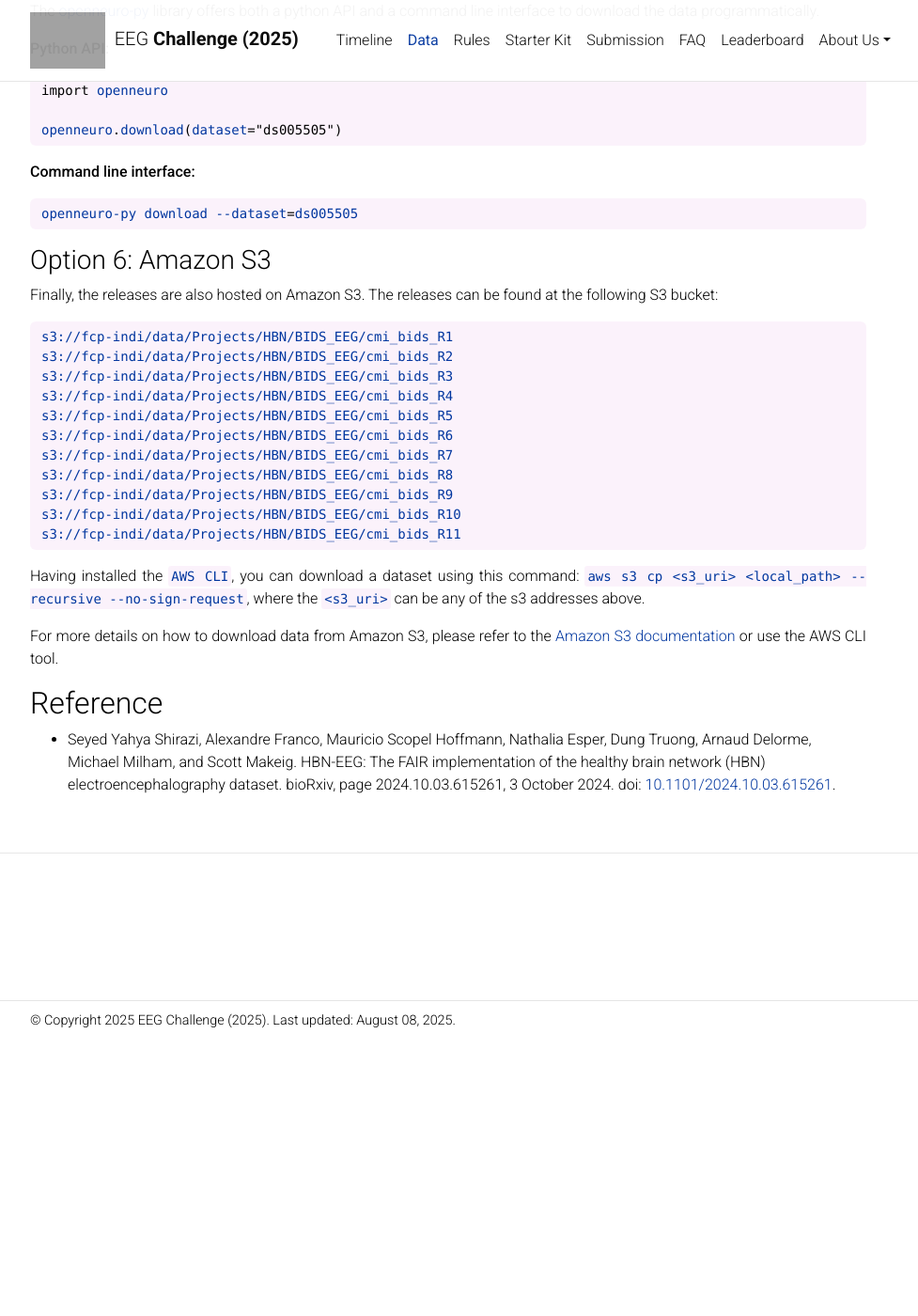
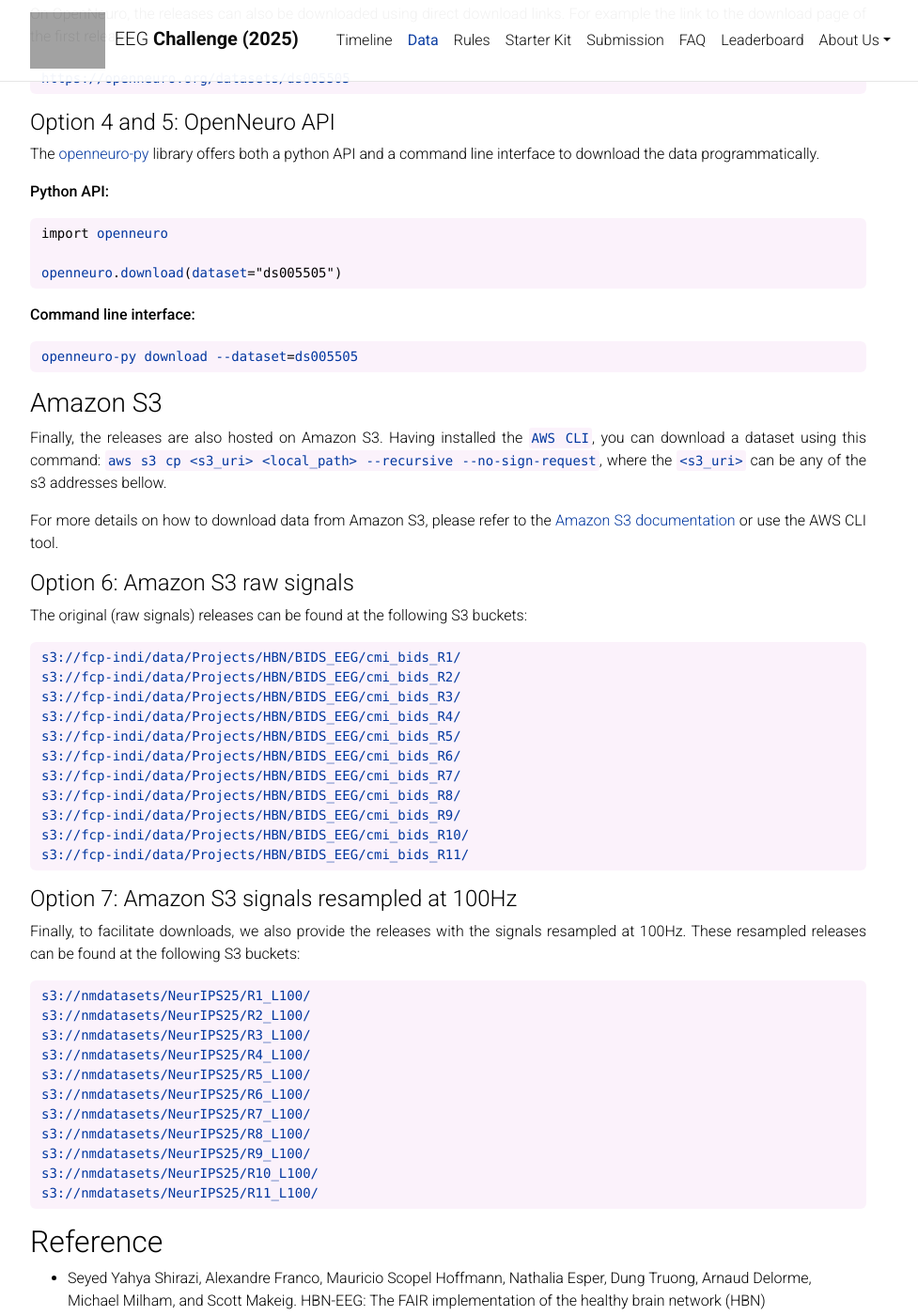
Before and after one commit to urgent-challenge/urgent2024, a Jekyll site: the page built from _pages/data.md, in a window 1280 px wide and 1400 px high, scrolled down 5702 px. Shown: the whole window at 94% size, without its empty margins (163-1140 px from the left). Built offline with Jekyll 4.4.1, drawn with Linux system fonts in a browser that asks for light colours; comment, search, counter and statistics services are not loaded; a style sheet for code colours, icons or effects is not loaded; before the commit the page ends 6809 px from its top, so only the background shows below that; some of the changed text lies outside the part shown; grey boxes are pictures that could not be loaded.

Commit message:
Add 100Hz release to data.md

````diff
--- a/_pages/data.md
+++ b/_pages/data.md
@@ -25,7 +25,9 @@ bibliography: data.bib
     - [OpenNeuro and its API](#openneuro-and-its-api)
         - [Option 3: OpenNeuro direct download](#option-3-openneuro-direct-download)
         - [Option 4 and 5: OpenNeuro API](#option-4-and-5-openneuro-api)
-    - [Option 6: Amazon S3](#option-6-amazon-s3)
+    - [Amazon S3](#amazon-s3)
+        - [Option 6: Amazon S3 raw signals](#option-6-amazon-s3-raw-signals)
+        - [Option 7: Amazon S3 signals resampled at 100Hz](#option-7-amazon-s3-signals-resampled-at-100hz)
 - [References](#references)
 
 ## Data description
@@ -92,7 +94,10 @@ Demographic variables available in the dataset include **age**, **sex** (male/fe
 The public part of the competition dataset contains 11 public releases, each between 91 and 245 GB.
 To facilitate downloading this large amount of data, we provide multiple different solutions, such that all setups and personal preferences are accommodated.
 If you encounter difficulties downloading the data with one solution, we suggest you try using another one before filing an issue.
+
 In addition, we provide **mini releases** that can be used for preliminary exploration of the data.
+
+Finally, we also provide **resampled releases** where the signals have been resampled at 100Hz to facilitate download (see Amazon S3).
 
 ### Mini Releases (for initial exploration)
 We provide a *mini release* for each release, that can be used for preliminary exploration of the data.
@@ -156,25 +161,45 @@ openneuro-py download --dataset=ds005505
 ```
 
 
-### Option 6: Amazon S3
+### Amazon S3
 
-Finally, the releases are also hosted on Amazon S3. The releases can be found at the following S3 bucket:
-```
-s3://fcp-indi/data/Projects/HBN/BIDS_EEG/cmi_bids_R1
-s3://fcp-indi/data/Projects/HBN/BIDS_EEG/cmi_bids_R2
-s3://fcp-indi/data/Projects/HBN/BIDS_EEG/cmi_bids_R3
-s3://fcp-indi/data/Projects/HBN/BIDS_EEG/cmi_bids_R4
-s3://fcp-indi/data/Projects/HBN/BIDS_EEG/cmi_bids_R5
-s3://fcp-indi/data/Projects/HBN/BIDS_EEG/cmi_bids_R6
-s3://fcp-indi/data/Projects/HBN/BIDS_EEG/cmi_bids_R7
-s3://fcp-indi/data/Projects/HBN/BIDS_EEG/cmi_bids_R8
-s3://fcp-indi/data/Projects/HBN/BIDS_EEG/cmi_bids_R9
-s3://fcp-indi/data/Projects/HBN/BIDS_EEG/cmi_bids_R10
-s3://fcp-indi/data/Projects/HBN/BIDS_EEG/cmi_bids_R11
-```
-Having installed the [`AWS CLI`](https://docs.aws.amazon.com/cli/latest/userguide/getting-started-install.html), you can download a dataset using this command: `aws s3 cp <s3_uri> <local_path> --recursive --no-sign-request`, where the `<s3_uri>` can be any of the s3 addresses above.
+Finally, the releases are also hosted on Amazon S3.
+Having installed the [`AWS CLI`](https://docs.aws.amazon.com/cli/latest/userguide/getting-started-install.html), you can download a dataset using this command: `aws s3 cp <s3_uri> <local_path> --recursive --no-sign-request`, where the `<s3_uri>` can be any of the s3 addresses bellow.
 
 For more details on how to download data from Amazon S3, please refer to the [Amazon S3 documentation](https://docs.aws.amazon.com/AmazonS3/latest/userguide/download-objects.html) or use the AWS CLI tool.
+
+#### Option 6: Amazon S3 raw signals
+The original (raw signals) releases can be found at the following S3 buckets:
+```
+s3://fcp-indi/data/Projects/HBN/BIDS_EEG/cmi_bids_R1/
+s3://fcp-indi/data/Projects/HBN/BIDS_EEG/cmi_bids_R2/
+s3://fcp-indi/data/Projects/HBN/BIDS_EEG/cmi_bids_R3/
+s3://fcp-indi/data/Projects/HBN/BIDS_EEG/cmi_bids_R4/
+s3://fcp-indi/data/Projects/HBN/BIDS_EEG/cmi_bids_R5/
+s3://fcp-indi/data/Projects/HBN/BIDS_EEG/cmi_bids_R6/
+s3://fcp-indi/data/Projects/HBN/BIDS_EEG/cmi_bids_R7/
+s3://fcp-indi/data/Projects/HBN/BIDS_EEG/cmi_bids_R8/
+s3://fcp-indi/data/Projects/HBN/BIDS_EEG/cmi_bids_R9/
+s3://fcp-indi/data/Projects/HBN/BIDS_EEG/cmi_bids_R10/
+s3://fcp-indi/data/Projects/HBN/BIDS_EEG/cmi_bids_R11/
+```
+
+#### Option 7: Amazon S3 signals resampled at 100Hz
+Finally, to facilitate downloads, we also provide the releases with the signals resampled at 100Hz.
+These resampled releases can be found at the following S3 buckets:
+```
+s3://nmdatasets/NeurIPS25/R1_L100/
+s3://nmdatasets/NeurIPS25/R2_L100/
+s3://nmdatasets/NeurIPS25/R3_L100/
+s3://nmdatasets/NeurIPS25/R4_L100/
+s3://nmdatasets/NeurIPS25/R5_L100/
+s3://nmdatasets/NeurIPS25/R6_L100/
+s3://nmdatasets/NeurIPS25/R7_L100/
+s3://nmdatasets/NeurIPS25/R8_L100/
+s3://nmdatasets/NeurIPS25/R9_L100/
+s3://nmdatasets/NeurIPS25/R10_L100/
+s3://nmdatasets/NeurIPS25/R11_L100/
+```
 
 ## Reference
 
````
